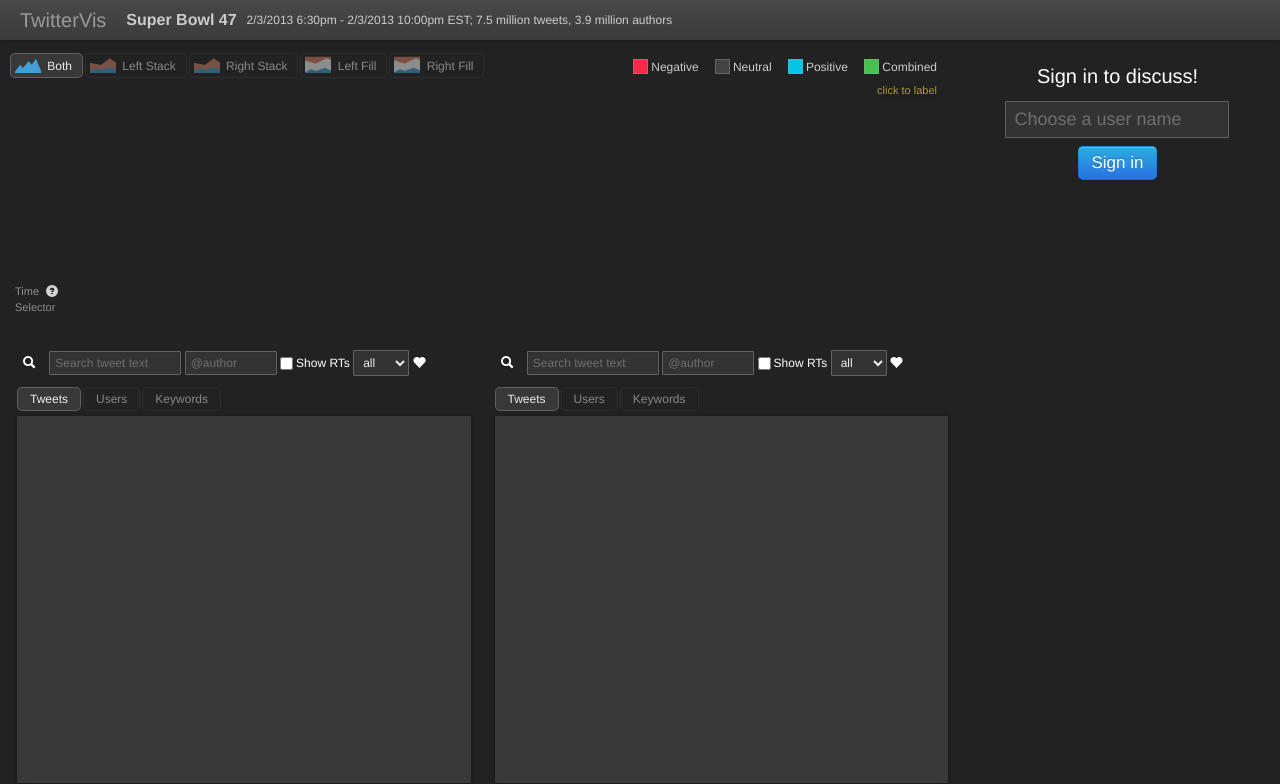
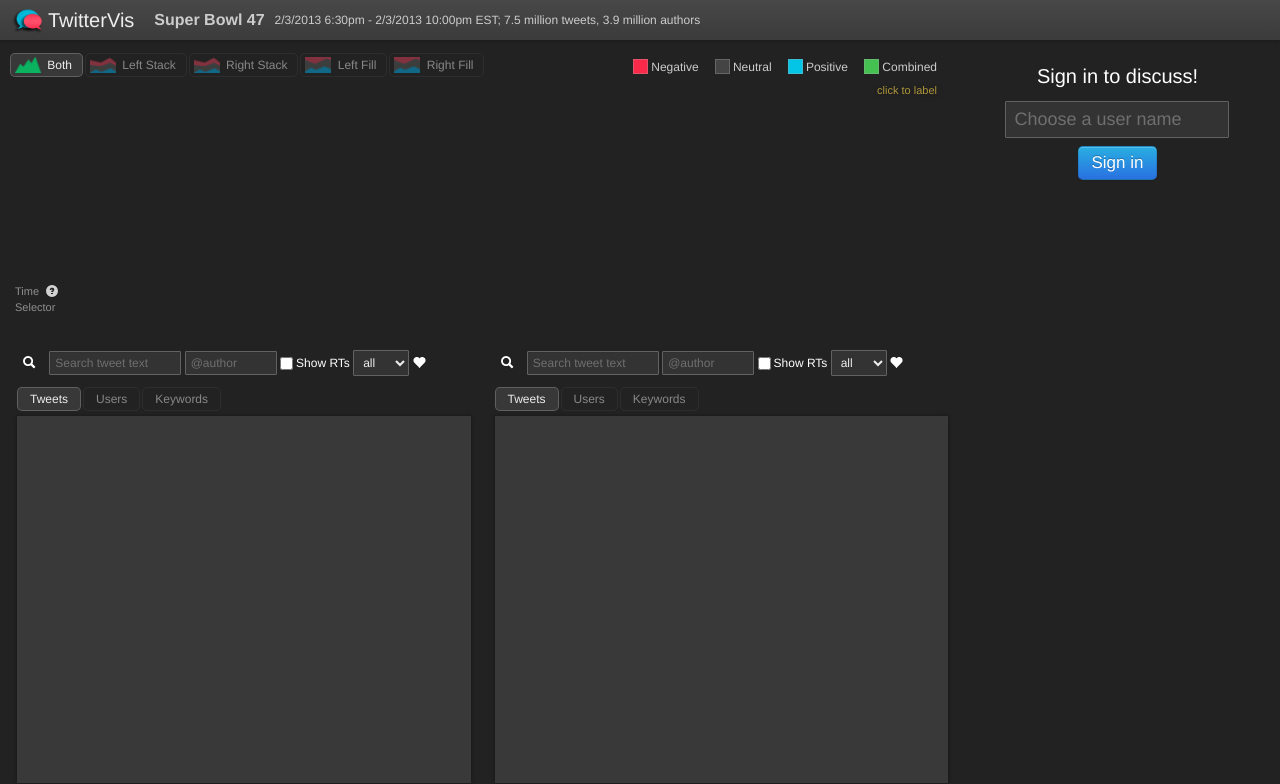
Before and after one commit to etcgroup/agave, a PHP site: page / in a window 1280 px wide. Shown: the top 784 px of the page. Run offline with PHP 8.4, Linux system fonts and the light colour scheme; style sheets or scripts are compiled from the project's sources.

Commit message:
add logos and new icons

```diff
--- a/css/navbar.css
+++ b/css/navbar.css
@@ -1,16 +1,33 @@
 .navbar .navbar-inner {
   /* Simulating .navbar-fixed-top */
+
   border-width: 0 0 1px;
-
   padding-right: 0;
   padding-left: 0;
   -webkit-border-radius: 0;
   -moz-border-radius: 0;
   border-radius: 0;
 }
-
 .navbar .nav > li > .title {
   font-size: 16px;
   font-weight: bold;
   margin-right: 10px;
 }
+.navbar .brand {
+  padding-left: 48px;
+  background: url(img/logo.png);
+  background-position: 12px center;
+  background-repeat: no-repeat;
+  background-size: 32px 32px;
+  color: #eee;
+  opacity: 0.7;
+  filter: alpha(opacity=70);
+  -webkit-transition: opacity 200ms linear;
+  -moz-transition: opacity 200ms linear;
+  -o-transition: opacity 200ms linear;
+  transition: opacity 200ms linear;
+}
+.navbar .brand:hover {
+  opacity: 1;
+  filter: alpha(opacity=100);
+}
--- /dev/null
+++ b/css/navbar.less
@@ -0,0 +1,35 @@
+@import-once "lib/mixins";
+
+.navbar {
+    .navbar-inner {
+        /* Simulating .navbar-fixed-top */
+        border-width: 0 0 1px;
+
+        padding-right: 0;
+        padding-left: 0;
+
+        .border-radius(0);
+    }
+
+    .nav > li > .title {
+        font-size: 16px;
+        font-weight: bold;
+        margin-right: 10px;
+    }
+
+    .brand {
+        padding-left: 48px;
+        background: url(img/logo.png);
+        background-position: 12px center;
+        background-repeat: no-repeat;
+        background-size: 32px 32px;
+        color: #eee;
+
+        .opacity(70);
+        .transition(opacity 200ms linear);
+
+        &:hover {
+            .opacity(100);
+        }
+    }
+}
--- a/css/timeline_controls.css
+++ b/css/timeline_controls.css
@@ -36,11 +36,12 @@
 }
 .mode-switch-buttons > li > a .display-icon {
   background-repeat: no-repeat;
+  background-size: contain;
   width: 26px;
   height: 17px;
   display: inline-block;
   line-height: 20px;
-  vertical-align: text-bottom;
+  vertical-align: middle;
   margin-right: 3px;
   opacity: 0.5;
   filter: alpha(opacity=50);
--- a/css/timeline_controls.less
+++ b/css/timeline_controls.less
@@ -42,11 +42,12 @@
 
             .display-icon {
                 background-repeat: no-repeat;
+                background-size: contain;
                 width: 26px;
                 height: 17px;
                 display: inline-block;
                 line-height: 20px;
-                vertical-align: text-bottom;
+                vertical-align: middle;
                 margin-right: 3px;
 
                 .opacity(50);
--- a/templates/layout.php
+++ b/templates/layout.php
@@ -5,6 +5,9 @@
         <title>Twitter Vis!</title>
         <meta name="description" content="A neat twitter visualization">
         <meta name="viewport" content="width=device-width">
+        <link rel="icon"
+              type="image/png"
+              href="css/img/logo.png">
         <link rel="stylesheet" href="css/main.css">
     </head>
     <body>
```
Also changed, not shown: css/img/display_expand.png, css/img/display_simple.png, css/img/display_stack.png, css/img/logo.png (added). Lines whose indentation alone changed are shown as unchanged.
